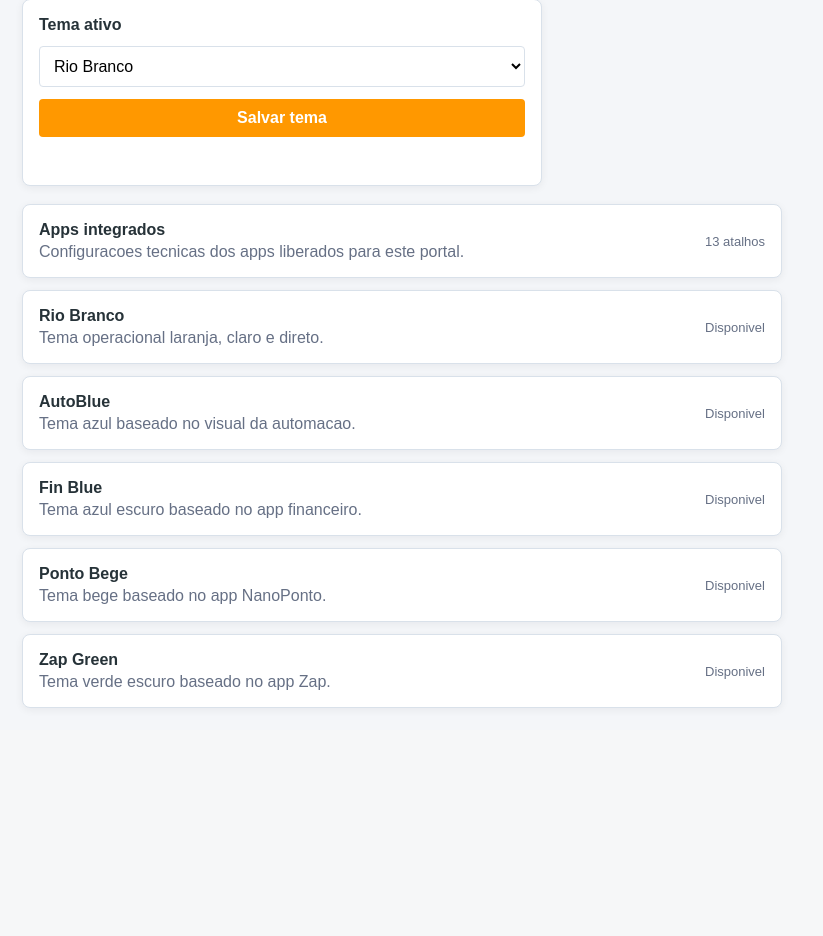
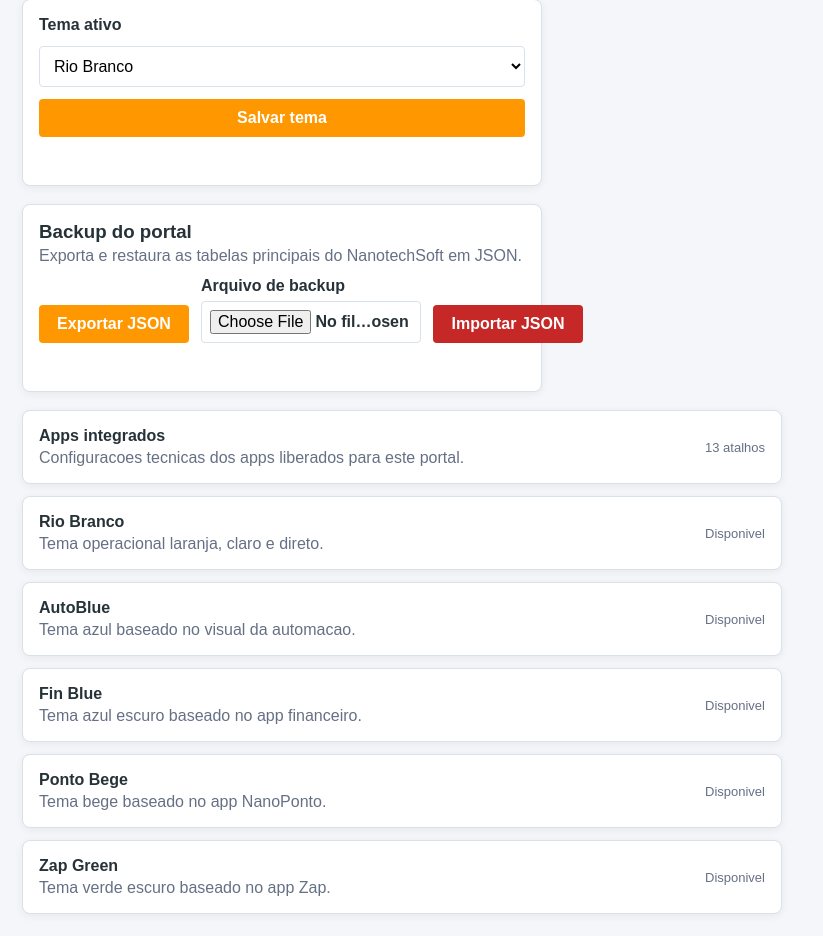
Before and after one commit to renansc/NanotechSoft, a Flask app: page /config in a window 1280 px wide. Shown: the part 201-1137 px from the top of the page, without its empty margins (0-823 px from the left). Before the commit the page ends 909 px from the top, so only its background shows below. Run offline with Flask 3, Linux system fonts and the light colour scheme; the visitor is signed in with stand-in values (Sample User, id 1); data comes from the database, SQL or seed files in the repository; data that the repository does not hold is empty.

Commit message:
Adicionar backup JSON do portal

```diff
--- a/app.py
+++ b/app.py
@@ -1,4 +1,7 @@
 from functools import wraps
+import base64
+import datetime as dt
+from decimal import Decimal
 import html as html_lib
 import json
 import os
@@ -21,6 +24,9 @@ from werkzeug.security import check_password_hash, generate_password_hash
 
 
 BASE_DIR = Path(__file__).resolve().parent
+BACKUP_FORMAT = "nanotechsoft.portal.backup"
+BACKUP_VERSION = 1
+MAX_BACKUP_BYTES = int(os.environ.get("NS_BACKUP_MAX_BYTES", str(25 * 1024 * 1024)))
 
 
 def load_env_file(path):
@@ -846,6 +852,194 @@ def config_page():
     )
 
 
+def quoted_identifier(name):
+    name = str(name or "")
+    if not re.fullmatch(r"[A-Za-z0-9_]+", name):
+        raise ValueError(f"identificador invalido: {name}")
+    return f"`{name}`"
+
+
+def json_safe_value(value):
+    if isinstance(value, (dt.datetime, dt.date, dt.time)):
+        return value.isoformat()
+    if isinstance(value, Decimal):
+        return str(value)
+    if isinstance(value, bytes):
+        return {"__bytes_b64": base64.b64encode(value).decode("ascii")}
+    return value
+
+
+def restore_value(value):
+    if isinstance(value, dict) and set(value.keys()) == {"__bytes_b64"}:
+        return base64.b64decode(value["__bytes_b64"])
+    if isinstance(value, (dict, list)):
+        return json.dumps(value, ensure_ascii=False)
+    return value
+
+
+def current_database_tables(cur):
+    cur.execute(
+        """
+        SELECT TABLE_NAME
+        FROM information_schema.TABLES
+        WHERE TABLE_SCHEMA = DATABASE()
+          AND TABLE_TYPE = 'BASE TABLE'
+        ORDER BY TABLE_NAME
+        """
+    )
+    return [row["TABLE_NAME"] if isinstance(row, dict) else row[0] for row in cur.fetchall()]
+
+
+def table_columns(cur, table):
+    cur.execute(
+        """
+        SELECT COLUMN_NAME
+        FROM information_schema.COLUMNS
+        WHERE TABLE_SCHEMA = DATABASE()
+          AND TABLE_NAME = %s
+        ORDER BY ORDINAL_POSITION
+        """,
+        (table,),
+    )
+    return [row["COLUMN_NAME"] if isinstance(row, dict) else row[0] for row in cur.fetchall()]
+
+
+def export_portal_backup():
+    conn = get_conn()
+    cur = conn.cursor(dictionary=True)
+    tables = current_database_tables(cur)
+    backup_tables = {}
+    counts = {}
+    for table in tables:
+        cur.execute(f"SELECT * FROM {quoted_identifier(table)}")
+        rows = []
+        for row in cur.fetchall():
+            rows.append({key: json_safe_value(value) for key, value in row.items()})
+        backup_tables[table] = rows
+        counts[table] = len(rows)
+    cur.close()
+    conn.close()
+    return {
+        "format": BACKUP_FORMAT,
+        "version": BACKUP_VERSION,
+        "created_at": dt.datetime.now(dt.timezone.utc).isoformat(),
+        "database": DB_CONFIG["database"],
+        "tables": backup_tables,
+        "counts": counts,
+    }
+
+
+def restore_portal_backup(payload):
+    if not isinstance(payload, dict):
+        raise ValueError("backup invalido")
+    if payload.get("format") != BACKUP_FORMAT:
+        raise ValueError("arquivo nao e um backup do portal NanotechSoft")
+    if int(payload.get("version") or 0) != BACKUP_VERSION:
+        raise ValueError("versao de backup nao suportada")
+    backup_tables = payload.get("tables")
+    if not isinstance(backup_tables, dict):
+        raise ValueError("backup sem tabelas")
+
+    conn = get_conn()
+    cur = conn.cursor(dictionary=True)
+    restored = {}
+    try:
+        current_tables = current_database_tables(cur)
+        target_tables = [table for table in current_tables if table in backup_tables]
+        if not target_tables:
+            raise ValueError("backup nao contem tabelas compativeis com o banco atual")
+
+        cur.execute("SET FOREIGN_KEY_CHECKS=0")
+        for table in reversed(target_tables):
+            cur.execute(f"DELETE FROM {quoted_identifier(table)}")
+
+        for table in target_tables:
+            rows = backup_tables.get(table)
+            if not isinstance(rows, list):
+                raise ValueError(f"tabela {table} invalida no backup")
+            columns = table_columns(cur, table)
+            count = 0
+            for row in rows:
+                if not isinstance(row, dict):
+                    raise ValueError(f"linha invalida na tabela {table}")
+                values = {column: restore_value(row[column]) for column in columns if column in row}
+                if not values:
+                    continue
+                cols_sql = ", ".join(quoted_identifier(column) for column in values)
+                placeholders = ", ".join(["%s"] * len(values))
+                cur.execute(
+                    f"INSERT INTO {quoted_identifier(table)} ({cols_sql}) VALUES ({placeholders})",
+                    tuple(values.values()),
+                )
+                count += 1
+            restored[table] = count
+
+        cur.execute("SET FOREIGN_KEY_CHECKS=1")
+        conn.commit()
+    except Exception:
+        conn.rollback()
+        try:
+            cur.execute("SET FOREIGN_KEY_CHECKS=1")
+        except Exception:
+            pass
+        raise
+    finally:
+        cur.close()
+        conn.close()
+    return restored
+
+
+def current_admin_or_json_error():
+    usuario = current_user_or_logout()
+    if not usuario:
+        return None, (jsonify({"erro": "login necessario"}), 401)
+    if not user_is_admin(usuario):
+        return None, (jsonify({"erro": "somente administradores podem usar backup"}), 403)
+    return usuario, None
+
+
+@app.route("/api/backup/export")
+@login_required
+def api_backup_export():
+    _, error = current_admin_or_json_error()
+    if error:
+        return error
+    backup = export_portal_backup()
+    body = json.dumps(backup, ensure_ascii=False, indent=2)
+    timestamp = dt.datetime.now(dt.timezone.utc).strftime("%Y%m%d-%H%M%S")
+    filename = f"nanotechsoft-backup_{timestamp}.json"
+    return Response(
+        body,
+        mimetype="application/json; charset=utf-8",
+        headers={"Content-Disposition": f'attachment; filename="{filename}"'},
+    )
+
+
+@app.route("/api/backup/import", methods=["POST"])
+@login_required
+def api_backup_import():
+    _, error = current_admin_or_json_error()
+    if error:
+        return error
+    try:
+        if request.is_json:
+            payload = request.get_json(silent=False)
+        else:
+            file = request.files.get("backup")
+            if not file:
+                return jsonify({"erro": "envie um arquivo de backup"}), 400
+            raw = file.read(MAX_BACKUP_BYTES + 1)
+            if len(raw) > MAX_BACKUP_BYTES:
+                return jsonify({"erro": "arquivo de backup muito grande"}), 413
+            payload = json.loads(raw.decode("utf-8-sig"))
+        restored = restore_portal_backup(payload)
+        return jsonify({"ok": True, "restored": restored})
+    except json.JSONDecodeError:
+        return jsonify({"erro": "JSON invalido"}), 400
+    except ValueError as exc:
+        return jsonify({"erro": str(exc)}), 400
+
+
 @app.route("/workflow/<app_key>")
 @login_required
 def workflow_kanban_page(app_key):
--- a/static/app.js
+++ b/static/app.js
@@ -20,6 +20,11 @@ async function postJson(url, payload) {
     throw new Error(data.erro || "Falha na requisicao");
   }
   return data;
+}
+
+function filenameFromDisposition(value, fallback) {
+  const match = String(value || "").match(/filename="?([^"]+)"?/i);
+  return match ? match[1] : fallback;
 }
 
 function bindLogin() {
@@ -245,6 +250,58 @@ function setActiveThemeOptions(tema) {
   });
 }
 
+function bindPortalBackup() {
+  const exportButton = qs("[data-backup-export]");
+  const importButton = qs("[data-backup-import]");
+  const fileInput = qs("#portalBackupFile");
+
+  exportButton?.addEventListener("click", async () => {
+    setMessage("#backupMsg", "Gerando backup...", "");
+    try {
+      const resp = await fetch("/api/backup/export", { headers: { Accept: "application/json" } });
+      if (!resp.ok) {
+        const data = await resp.json().catch(() => ({}));
+        throw new Error(data.erro || "Falha ao exportar backup");
+      }
+      const blob = await resp.blob();
+      const url = URL.createObjectURL(blob);
+      const link = document.createElement("a");
+      link.href = url;
+      link.download = filenameFromDisposition(
+        resp.headers.get("Content-Disposition"),
+        `nanotechsoft-backup_${new Date().toISOString().slice(0, 10)}.json`
+      );
+      link.click();
+      URL.revokeObjectURL(url);
+      setMessage("#backupMsg", "Backup exportado.", "ok");
+    } catch (err) {
+      setMessage("#backupMsg", err.message, "error");
+    }
+  });
+
+  importButton?.addEventListener("click", async () => {
+    const file = fileInput?.files?.[0];
+    if (!file) {
+      setMessage("#backupMsg", "Selecione um arquivo JSON.", "error");
+      return;
+    }
+    if (!confirm("Importar este backup vai substituir os dados atuais. Continuar?")) return;
+
+    setMessage("#backupMsg", "Importando backup...", "");
+    try {
+      const form = new FormData();
+      form.append("backup", file);
+      const resp = await fetch("/api/backup/import", { method: "POST", body: form });
+      const data = await resp.json().catch(() => ({}));
+      if (!resp.ok) throw new Error(data.erro || "Falha ao importar backup");
+      const total = Object.values(data.restored || {}).reduce((sum, value) => sum + Number(value || 0), 0);
+      setMessage("#backupMsg", `Backup importado. ${total} registros restaurados.`, "ok");
+    } catch (err) {
+      setMessage("#backupMsg", err.message, "error");
+    }
+  });
+}
+
 function bindKanban() {
   const board = qs("[data-kanban-board]");
   if (!board) return;
@@ -430,6 +487,7 @@ bindLogin();
 bindLogout();
 bindMenu();
 bindTheme();
+bindPortalBackup();
 bindKanban();
 syncMenuSection();
 window.addEventListener("hashchange", syncMenuSection);
--- a/static/style.css
+++ b/static/style.css
@@ -260,6 +260,30 @@ body.theme-zapgreen {
   gap: 12px;
 }
 
+.config-panel h3 {
+  margin: 0;
+}
+
+.config-panel p {
+  margin: 4px 0 0;
+  color: var(--muted);
+}
+
+.backup-actions {
+  display: grid;
+  grid-template-columns: minmax(150px, max-content) minmax(220px, 1fr) minmax(150px, max-content);
+  gap: 12px;
+  align-items: end;
+}
+
+.danger-button {
+  background: var(--danger);
+}
+
+.danger-button:hover {
+  background: #8f1d1d;
+}
+
 label {
   display: grid;
   gap: 6px;
@@ -273,6 +297,10 @@ select {
   border-radius: 4px;
   padding: 10px;
   background: #fff;
+}
+
+input[type="file"] {
+  padding: 8px;
 }
 
 .form-msg {
@@ -1235,4 +1263,8 @@ body.theme-zapgreen .financeiro-app .diagLabel {
     align-items: stretch;
     flex-direction: column;
   }
+
+  .backup-actions {
+    grid-template-columns: 1fr;
+  }
 }
--- a/templates/config.html
+++ b/templates/config.html
@@ -30,6 +30,24 @@
       <div id="themeMsg" class="form-msg"></div>
     </section>
 
+    {% if usuario and usuario.perfil == 'admin' %}
+      <section class="config-panel backup-panel">
+        <div>
+          <h3>Backup do portal</h3>
+          <p>Exporta e restaura as tabelas principais do NanotechSoft em JSON.</p>
+        </div>
+        <div class="backup-actions">
+          <button type="button" data-backup-export>Exportar JSON</button>
+          <label for="portalBackupFile">
+            Arquivo de backup
+            <input type="file" id="portalBackupFile" accept=".json,application/json">
+          </label>
+          <button type="button" class="danger-button" data-backup-import>Importar JSON</button>
+        </div>
+        <div id="backupMsg" class="form-msg"></div>
+      </section>
+    {% endif %}
+
     <section class="theme-list">
       {% if menu.config %}
         <article class="theme-row">
```
Also changed, not shown: README.md.
